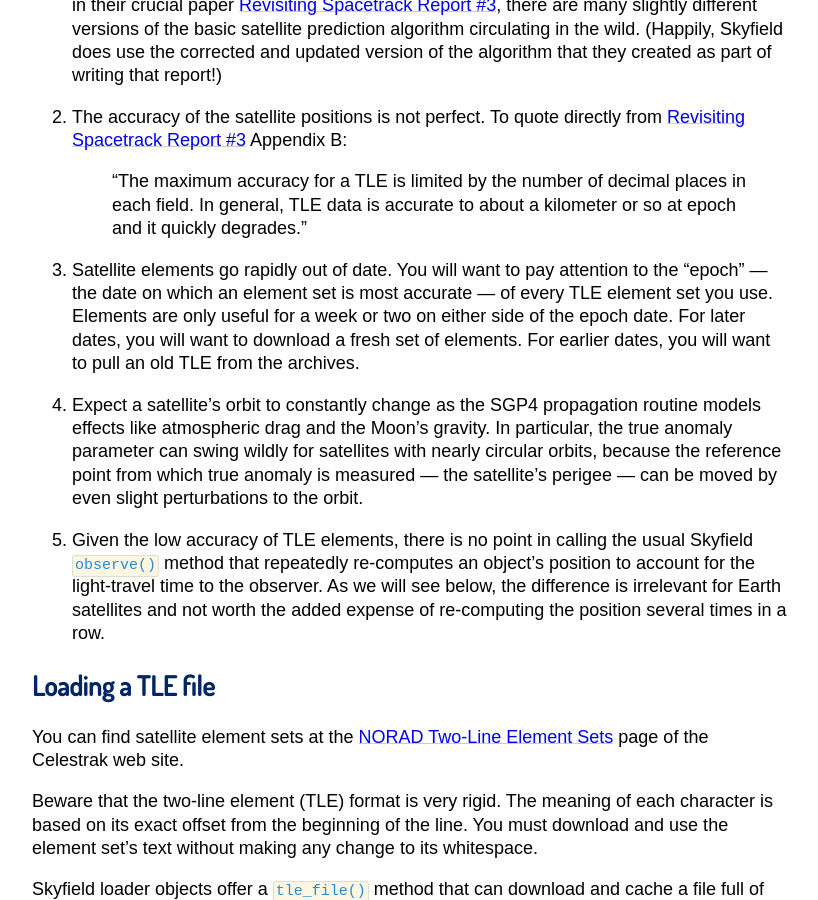
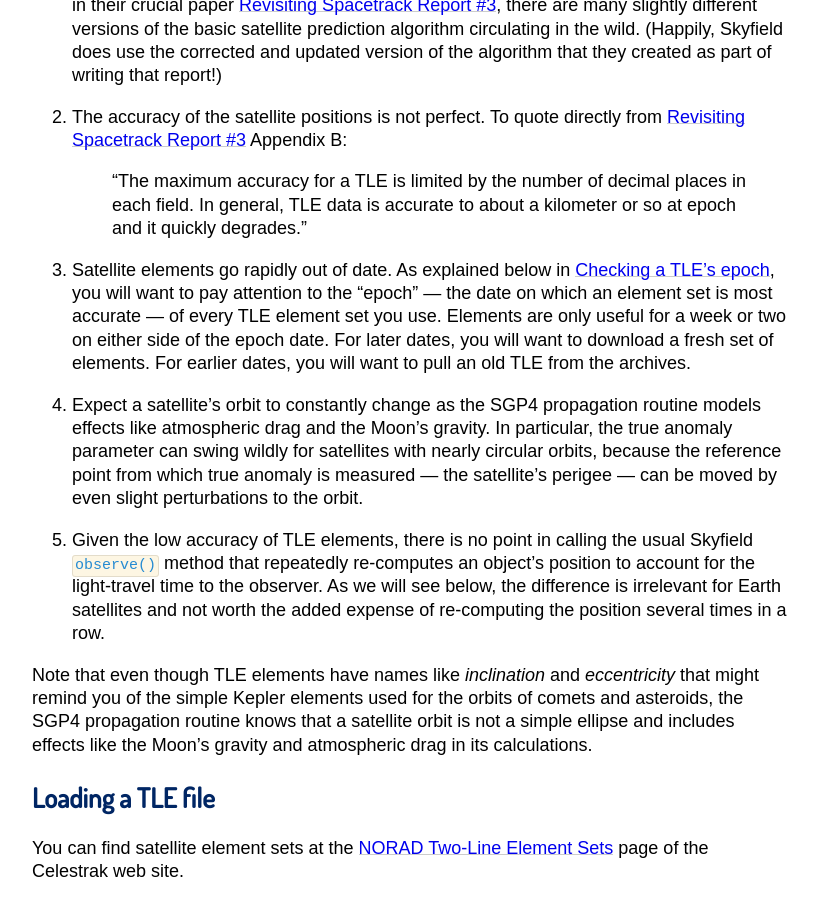
Before and after one commit to skyfielders/python-skyfield, a Sphinx documentation site: the page built from skyfield/documentation/earth-satellites.rst, in a window 1280 px wide and 900 px high, scrolled down 308 px. Shown: the whole window, without its empty margins (230-1048 px from the left). Built offline with Sphinx 7.4.7, drawn with Linux system fonts in a browser that asks for light colours; some web fonts are replaced.

Commit message:
Fix #805 by explaining TLE elements aren't Kepler

```diff
--- a/skyfield/documentation/earth-satellites.rst
+++ b/skyfield/documentation/earth-satellites.rst
@@ -35,7 +35,8 @@ for artificial satellites in Earth orbit:
       at epoch and it quickly degrades.”
 
 3. Satellite elements go rapidly out of date.
-   You will want to pay attention to the “epoch” —
+   As explained below in `Checking a TLE’s epoch`_,
+   you will want to pay attention to the “epoch” —
    the date on which an element set is most accurate —
    of every TLE element set you use.
    Elements are only useful for a week or two
@@ -66,6 +67,15 @@ for artificial satellites in Earth orbit:
 
 .. _Revisiting Spacetrack Report #3:
     https://celestrak.com/publications/AIAA/2006-6753/
+
+Note that even though TLE elements have names
+like *inclination* and *eccentricity*
+that might remind you of the simple Kepler elements
+used for the orbits of comets and asteroids,
+the SGP4 propagation routine
+knows that a satellite orbit is not a simple ellipse
+and includes effects like the Moon’s gravity and atmospheric drag
+in its calculations.
 
 Loading a TLE file
 ------------------
```
